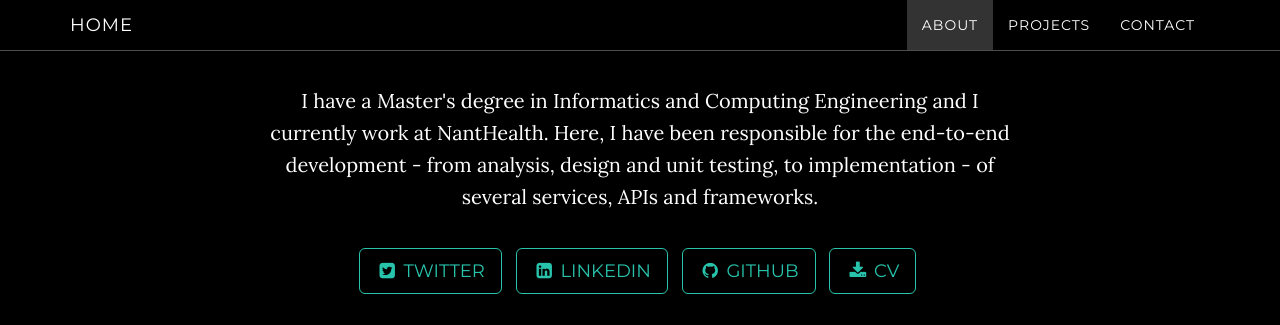
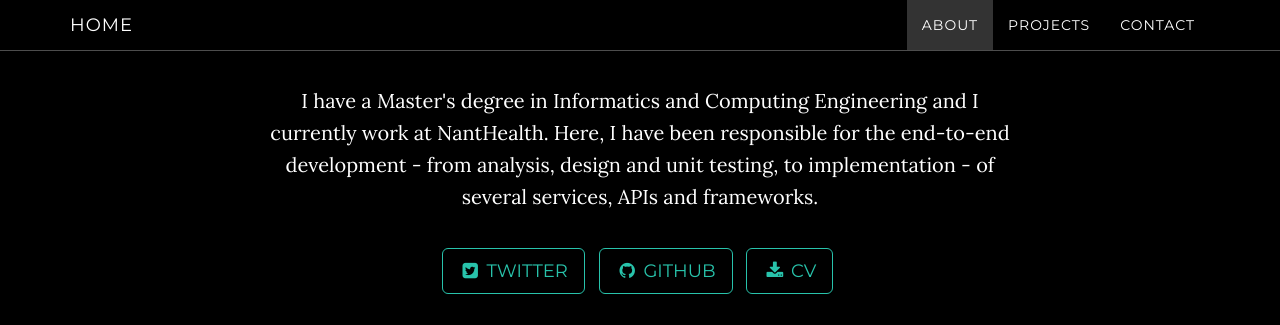
Before and after one commit to dcastro/dcastro.github.io, a Jekyll site: the page index.html, which Jekyll copies as it is, in a window 1280 px wide and 900 px high, scrolled down 1263 px, cut to the strip 0-325 px from the top of the window. Built offline with Jekyll 4.4.1, drawn with Linux system fonts in a browser that asks for light colours; nearby versions of some CDN libraries.

Commit message:
Removed link to linked in

```diff
--- a/index.html
+++ b/index.html
@@ -97,12 +97,6 @@
                             <a href="https://twitter.com/dfacastro" class="btn btn-default btn-lg" target="_blank">
                                 <i class="fa fa-twitter-square fa-fw"></i>
                                 <span class="network-name">Twitter</span>
-                            </a>
-                        </li>
-                        <li>
-                            <a href="http://uk.linkedin.com/pub/diogo-castro/46/443/395" class="btn btn-default btn-lg" target="_blank">
-                                <i class="fa fa-linkedin-square fa-fw"></i>
-                                <span class="network-name">LinkedIn</span>
                             </a>
                         </li>
                         <li>
```
